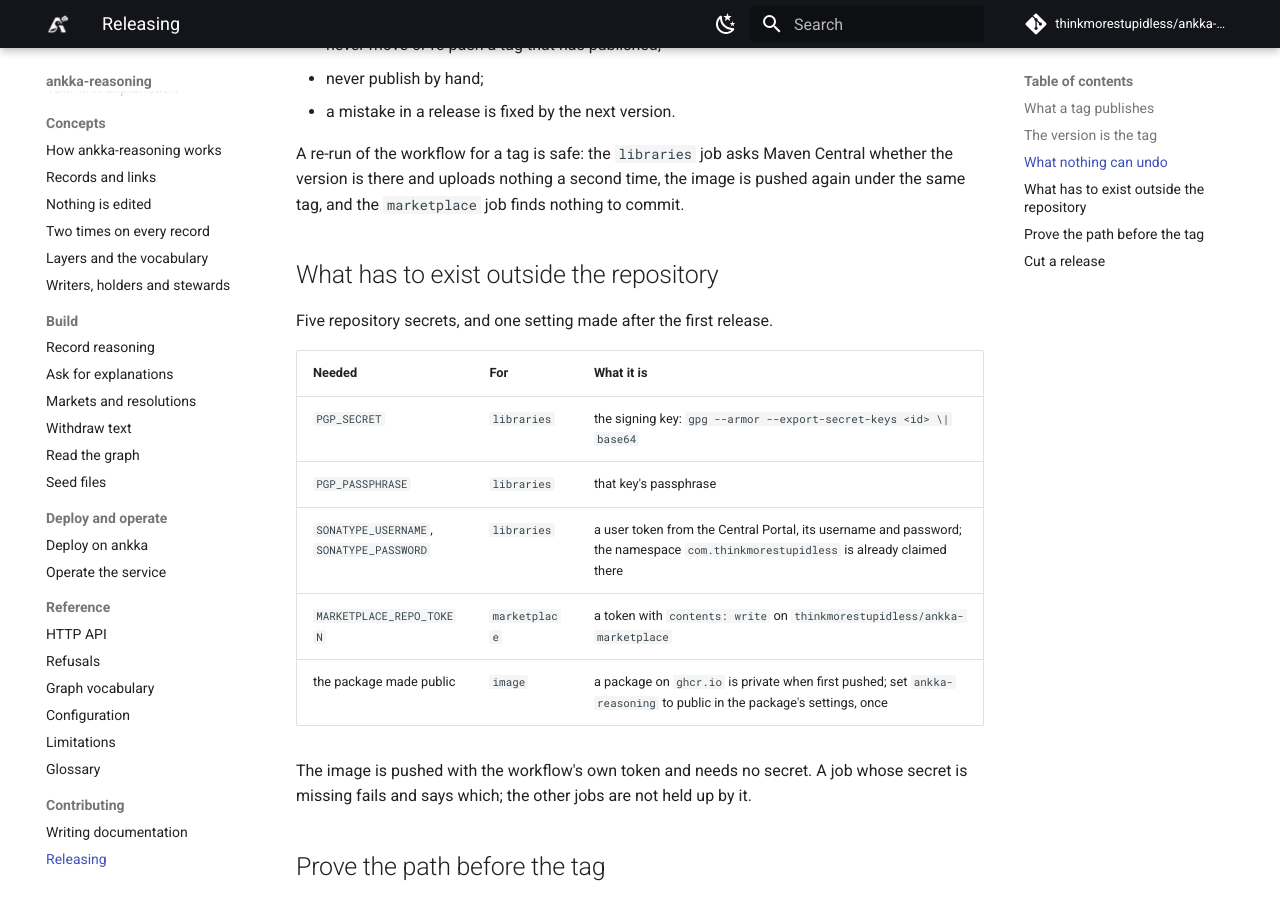
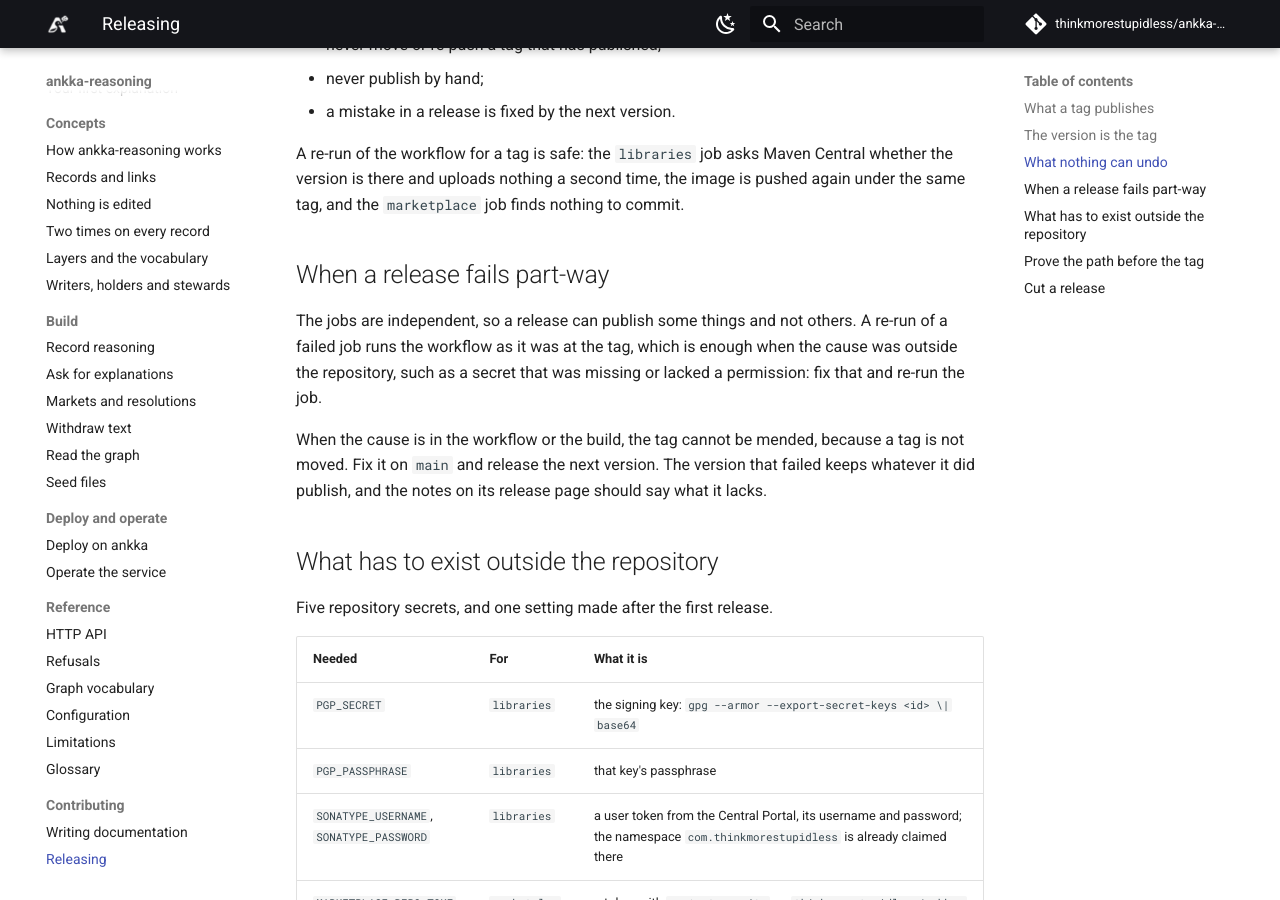
Before and after one commit to thinkmorestupidless/ankka-reasoning, an MkDocs documentation site: the page built from docs/contributing/releasing.md, in a window 1280 px wide and 900 px high, scrolled down 1331 px. Built offline with MkDocs 1.6.1 and Material for MkDocs 9.7.7, drawn with Linux system fonts in a browser that asks for light colours; comment, search, counter and statistics services are not loaded.

Commit message:
The release reads the build's version, not sbt's last line (#3)
v0.1.0 published no libraries. The job that publishes them first checks that
the build's version is the tag's, and read that version as the last line sbt
printed, which is a terminal escape with no newline, even to a pipe. The check
refused a correct build. The escapes are now taken out and the line shaped
like a version is the one read. Run as the workflow has it, in a clean
checkout of v0.1.0, the step passes, and it still refuses a tag that is not
the build's.

Nothing reached Maven Central, so nothing permanent is wrong. The releasing
page says what to do when a release fails part-way.

Co-authored-by: Claude Fable 5.1 <noreply@anthropic.com>

```diff
--- a/docs/contributing/releasing.md
+++ b/docs/contributing/releasing.md
@@ -52,6 +52,16 @@ once published. So:
 A re-run of the workflow for a tag is safe: the `libraries` job asks Maven Central whether the
 version is there and uploads nothing a second time, the image is pushed again under the same tag,
 and the `marketplace` job finds nothing to commit.
+
+## When a release fails part-way
+
+The jobs are independent, so a release can publish some things and not others. A re-run of a failed
+job runs the workflow as it was at the tag, which is enough when the cause was outside the
+repository, such as a secret that was missing or lacked a permission: fix that and re-run the job.
+
+When the cause is in the workflow or the build, the tag cannot be mended, because a tag is not moved.
+Fix it on `main` and release the next version. The version that failed keeps whatever it did
+publish, and the notes on its release page should say what it lacks.
 
 ## What has to exist outside the repository
 
```
Also changed, not shown: 1 other file.
